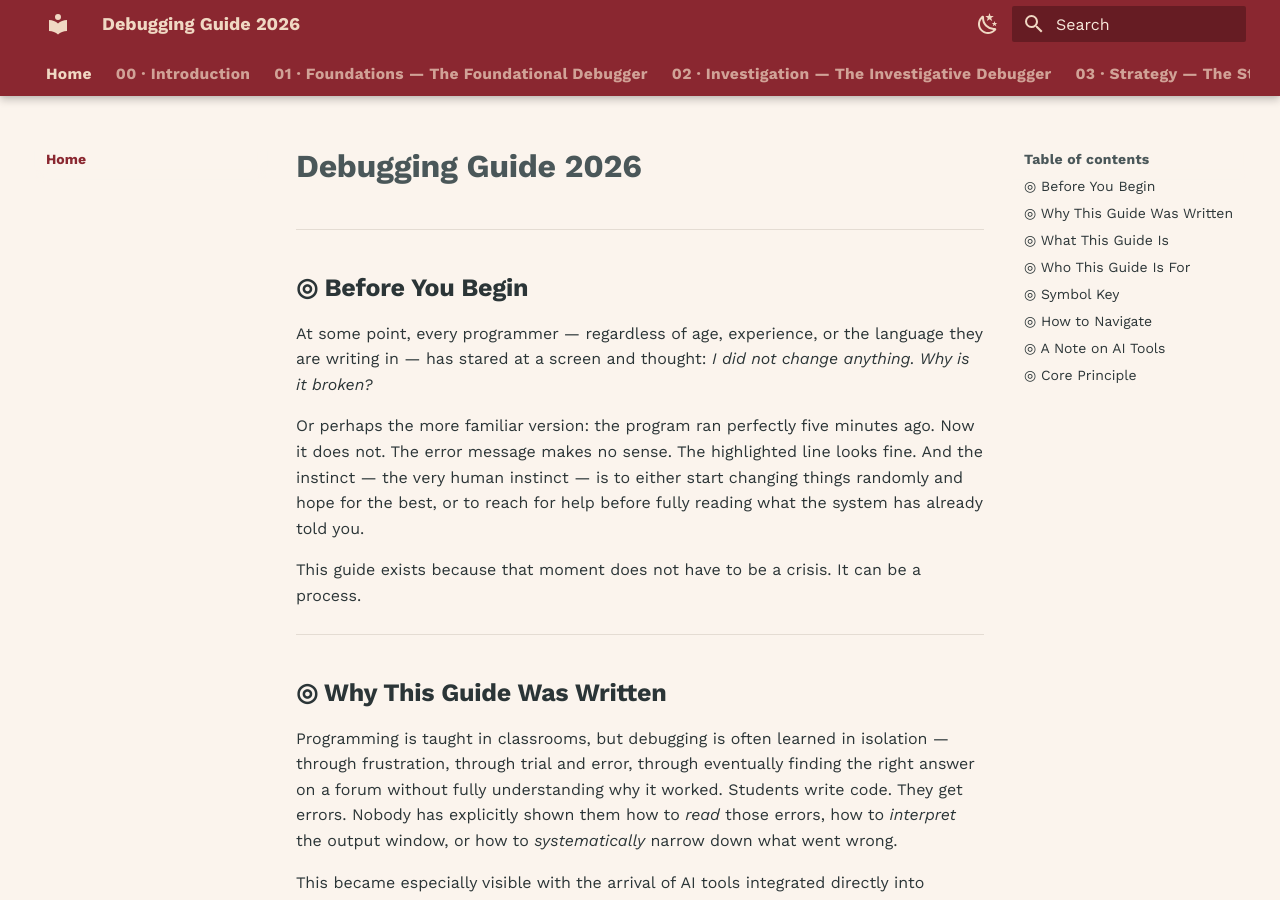
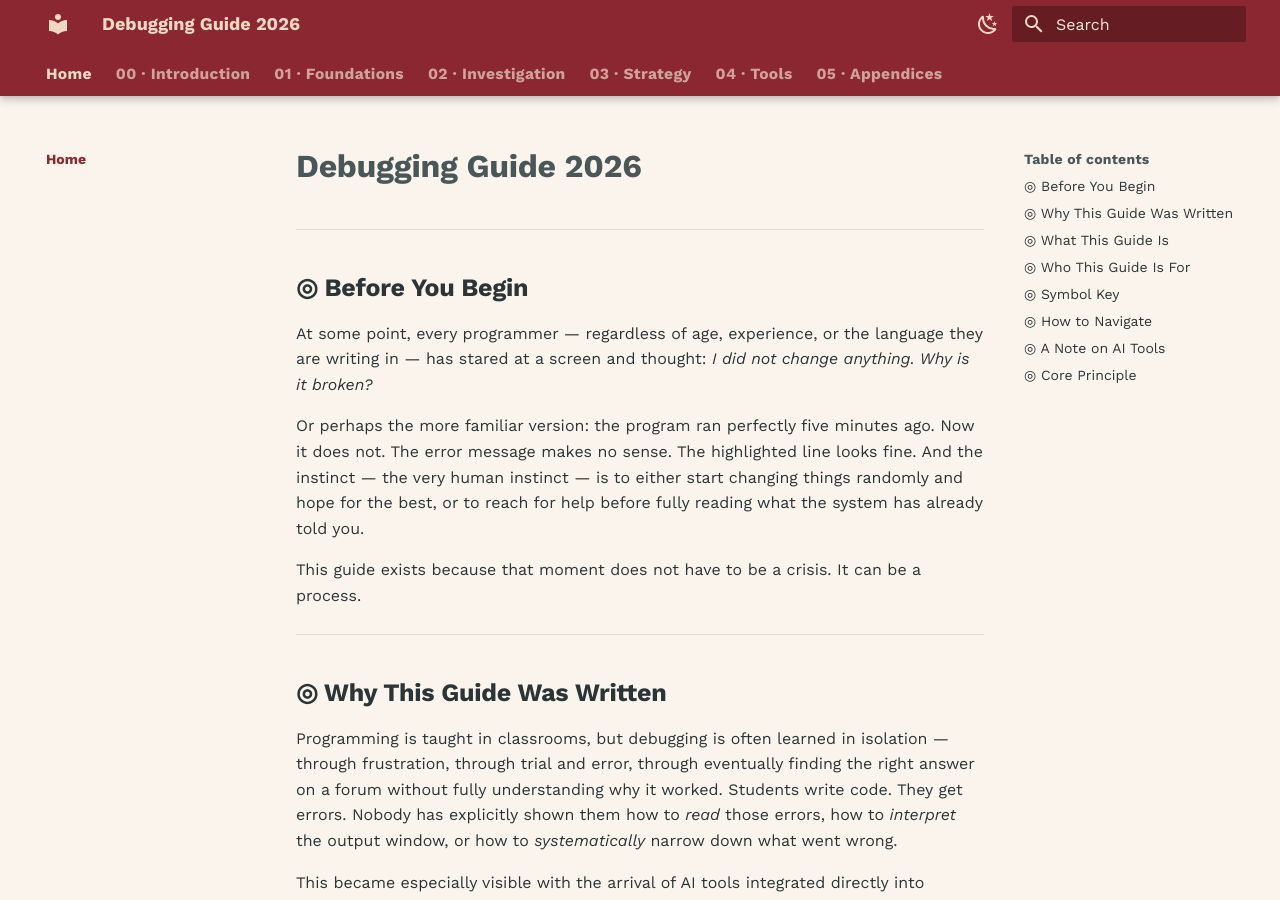
Before and after one commit to jesselsookha/debugging-guide-2026, an MkDocs documentation site: the page built from docs/index.md, in a window 1280 px wide and 900 px high. Built offline with MkDocs 1.6.1 and Material for MkDocs 9.7.7, drawn with Linux system fonts in a browser that asks for light colours.

Commit message:
updated mkdocs yml menu headings

```diff
--- a/mkdocs.yml
+++ b/mkdocs.yml
@@ -79,7 +79,7 @@ nav:
     - How to Use This Guide: 00_introduction/how_to_use.md
     - A Brief History of Debugging: 00_introduction/brief_history.md
 
-  - "01 · Foundations — The Foundational Debugger":
+  - "01 · Foundations":
     - 01_foundations/index.md
     - Understanding Errors: 01_foundations/understanding_errors.md
     - Reading Error Messages: 01_foundations/reading_error_messages.md
@@ -87,7 +87,7 @@ nav:
     - Asking for Help (Human or AI): 01_foundations/asking_for_help.md
     - Foundation Exercises: 01_foundations/foundation_exercises.md
 
-  - "02 · Investigation — The Investigative Debugger":
+  - "02 · Investigation":
     - 02_investigation/index.md
     - The Investigative Mindset: 02_investigation/investigative_mindset.md
     - Core Investigation Skills: 02_investigation/core_investigation_skills.md
@@ -97,14 +97,14 @@ nav:
     - IDE-Specific Notes (Summary): 02_investigation/ide_specific_notes.md
     - Investigation Exercises: 02_investigation/investigation_exercises.md
 
-  - "03 · Strategy — The Strategic Debugger":
+  - "03 · Strategy":
     - 03_strategy/index.md
     - Debugging in Systems: 03_strategy/debugging_in_systems.md
     - Professional Debugging Practices: 03_strategy/professional_practices.md
     - Preventive Measures: 03_strategy/preventive_measures.md
     - Strategy Exercises: 03_strategy/strategy_exercises.md
 
-  - "04 · Tools, Techniques & Thinking":
+  - "04 · Tools":
     - 04_tools_techniques/index.md
     - Debugging Techniques (Quick Reference): 04_tools_techniques/techniques_reference.md
     - Debugging Tools Overview: 04_tools_techniques/tools_overview.md
```
